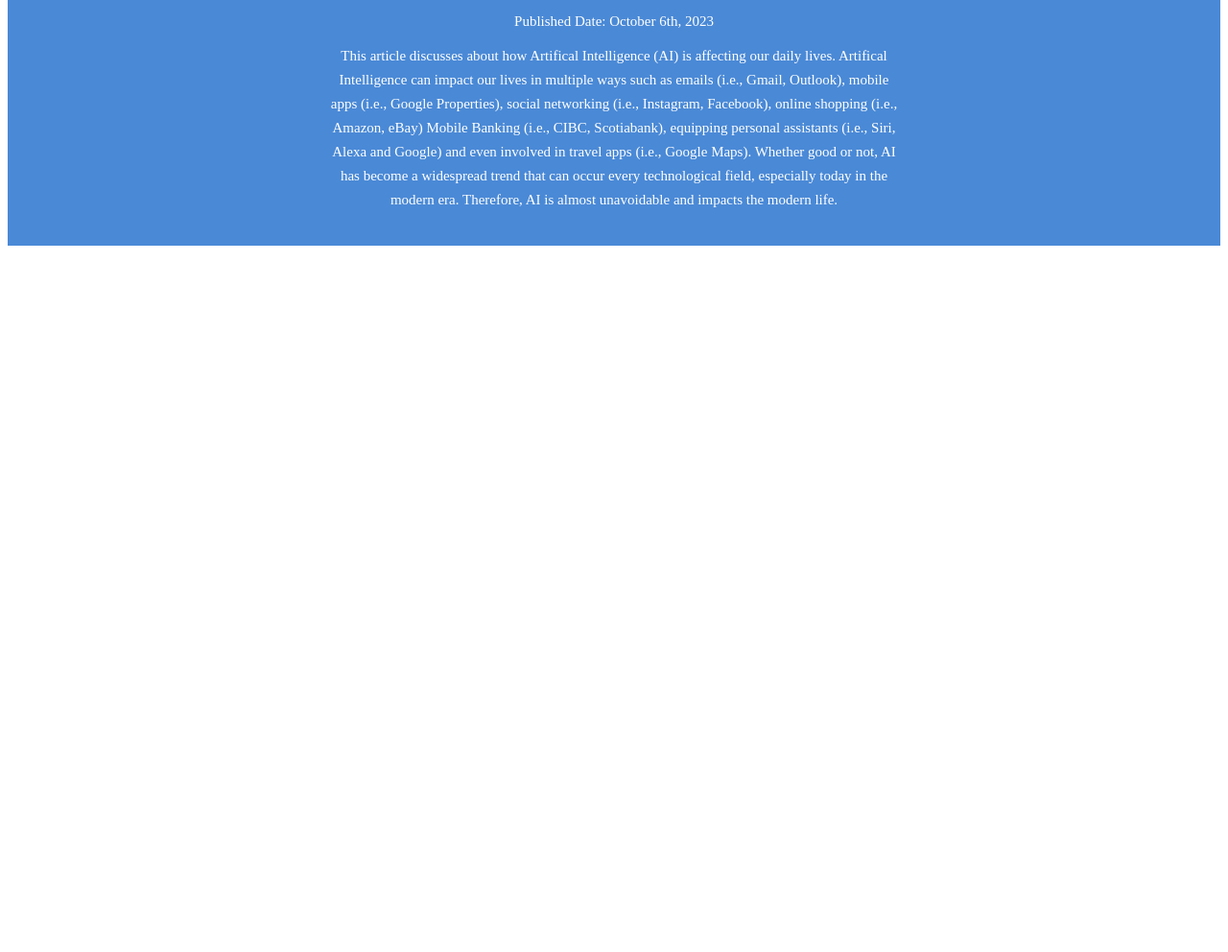
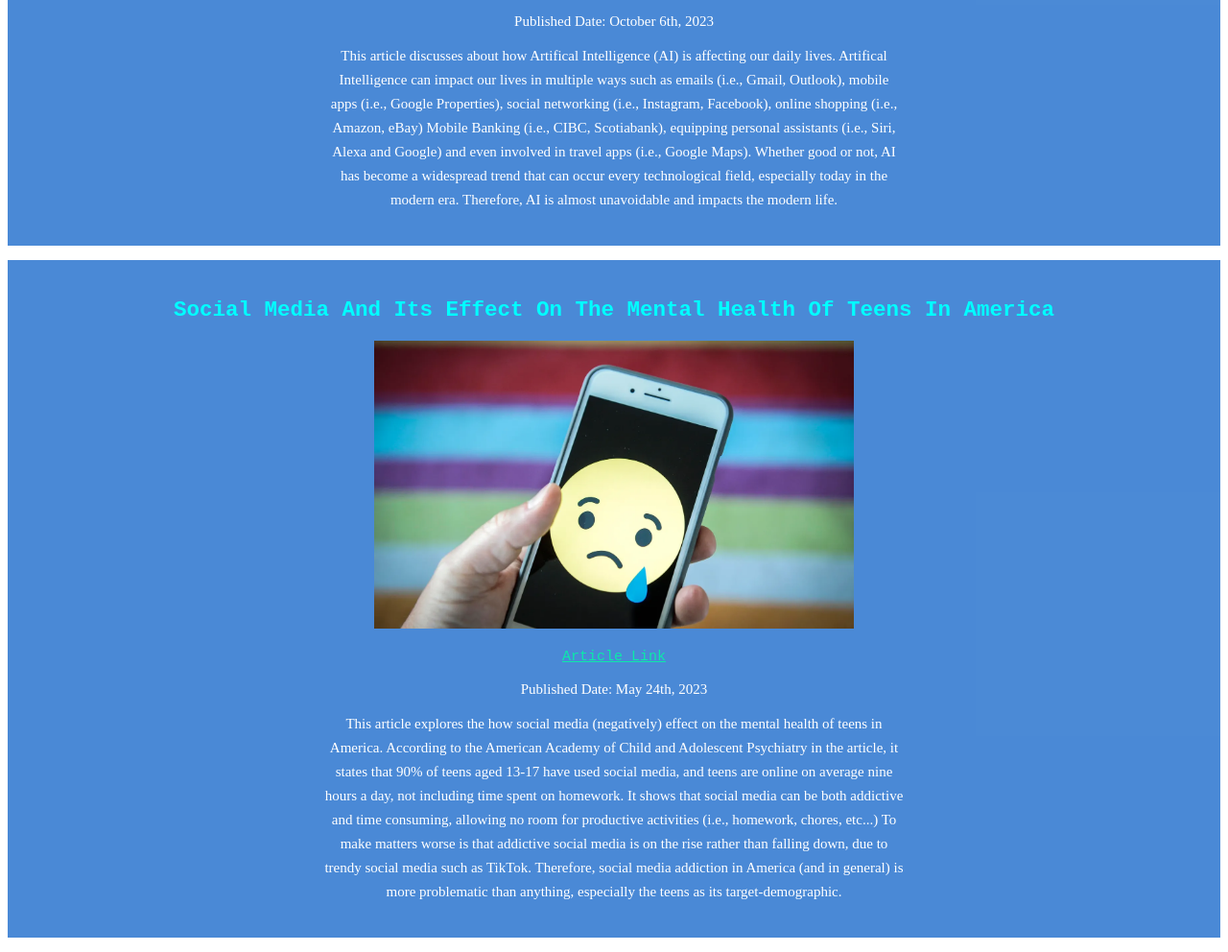
Before and after one commit to smdimalibot/blog_04, a plain HTML site: page index.html in a window 1280 px wide. Shown: the part 504-1496 px from the top of the page at 96% size. Before the commit the page ends 800 px from the top, so only its background shows below. Drawn offline with Linux system fonts and the light colour scheme.

Commit message:
Article #2

```diff
--- a/index.html
+++ b/index.html
@@ -32,6 +32,21 @@
 
             <br /><p>This article discusses about how Artifical Intelligence (AI) is affecting our daily lives. Artifical Intelligence can impact our lives in multiple ways such as emails (i.e., Gmail, Outlook), mobile apps (i.e., Google Properties), social networking (i.e., Instagram, Facebook), online shopping (i.e., Amazon, eBay) Mobile Banking (i.e., CIBC, Scotiabank), equipping personal assistants (i.e., Siri, Alexa and Google) and even involved in travel apps (i.e., Google Maps). Whether good or not, AI has become a widespread trend that can occur every technological field, especially today in the modern era. Therefore, AI is almost unavoidable and impacts the modern life.</p>
         </article>
+ <!-- Article #2 -->
+ <article>
+    <h2>Social Media And Its Effect On The Mental Health Of Teens In America</h2>
+    <img src="02 Image.jpg" alt="AI Infograph">
+
+    <div class="website">
+
+        <br /><a  class="link" href="https://www.forbes.com/sites/omerawan/2023/05/24/social-media-and-its-effect-on-the-mental-health-of-teens-in-america/?sh=51c8abbe5e2d">Article Link</a>
+
+    </div>
+
+    <br /><time>Published Date: May 24th, 2023</time>
+
+    <br /><p>This article explores the how social media (negatively) effect on the mental health of teens in America. According to the American Academy of Child and Adolescent Psychiatry in the article, it states that 90% of teens aged 13-17 have used social media, and teens are online on average nine hours a day, not including time spent on homework. It shows that social media can be both addictive and time consuming, allowing no room for productive activities (i.e., homework, chores, etc...) To make matters worse is that addictive social media is on the rise rather than falling down, due to trendy social media such as TikTok. Therefore, social media addiction in America (and in general) is more problematic than anything, especially the teens as its target-demographic.</p>
+</article>
     </main>
 </body>
 </html>
```
